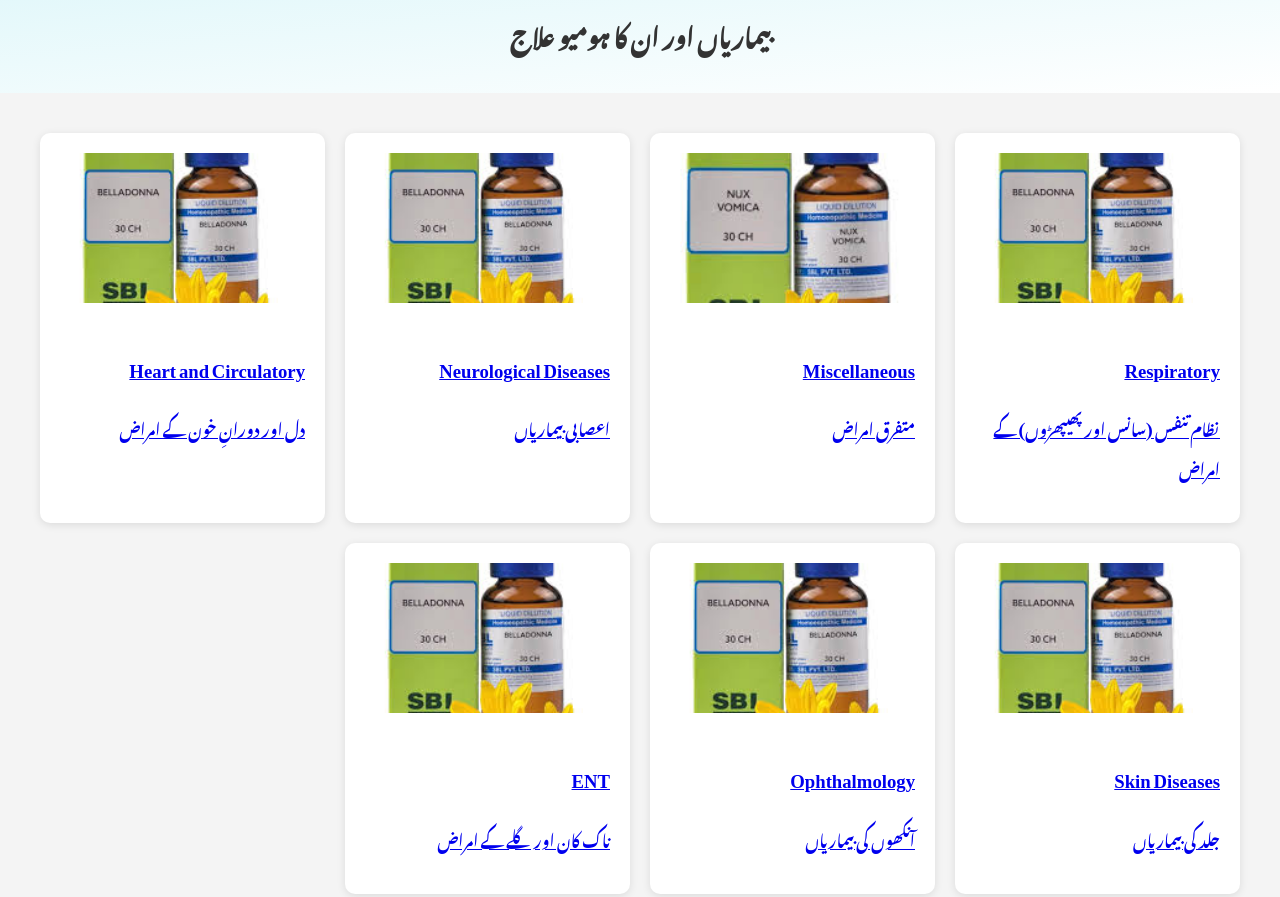
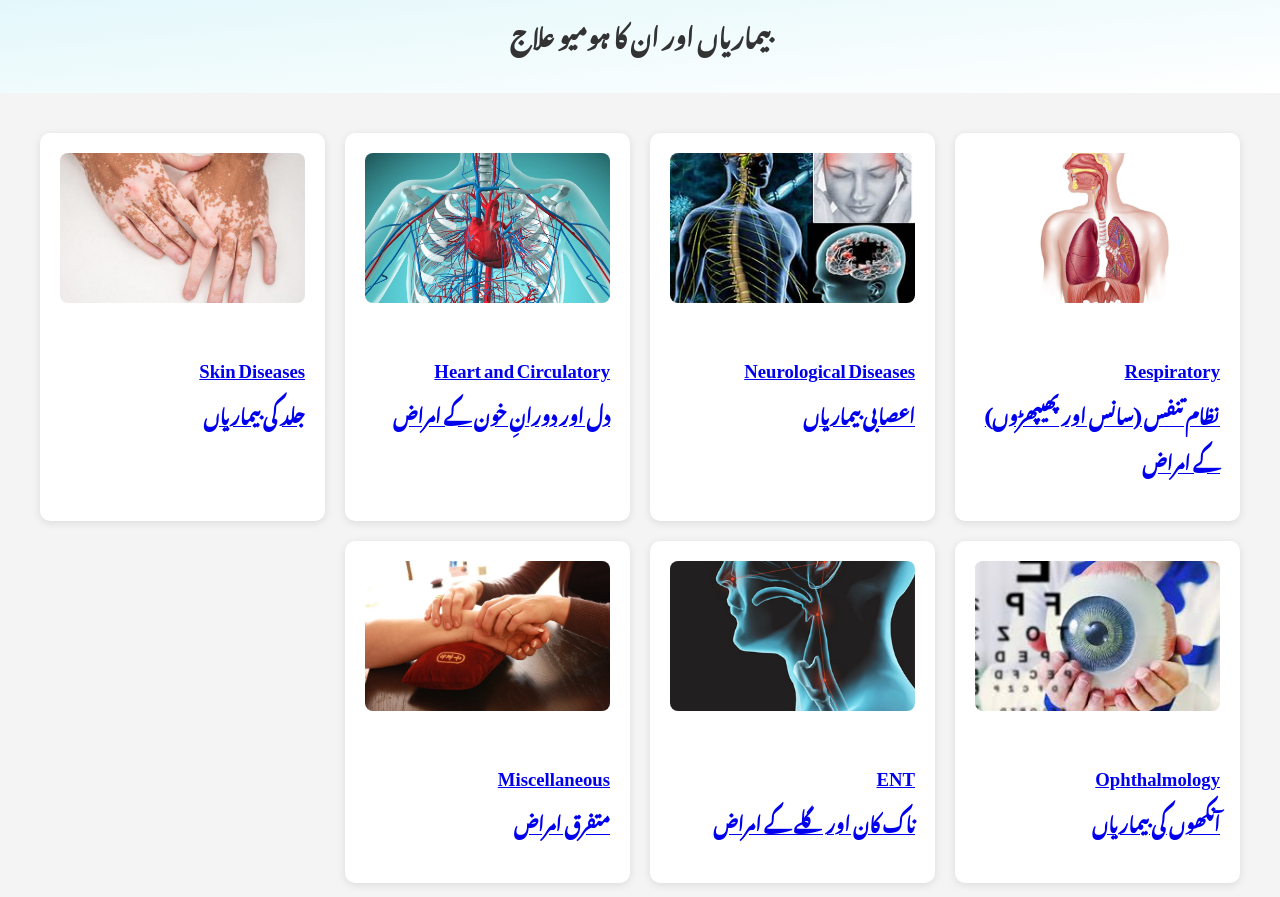
Before and after one commit to fhdiftkhar/Homoeovision, a plain HTML site: page diseases.html in a window 1280 px wide. Shown: the part 180-1077 px from the top of the page. Drawn offline with Linux system fonts and the light colour scheme; a web font is replaced by a local one.

Commit message:
Headings images
Headings images

```diff
--- a/diseases.html
+++ b/diseases.html
@@ -51,39 +51,40 @@
 
   <section class="cards" id="medicineCards">
     <a class="card" href="respiratory.html">
-      <img src="img/belladona.jpeg" alt="Arnica Montana">
-      <h3>Respiratory</h3>
-      <p>نظام تنفس (سانس اور پھیپھڑوں) کے امراض </p>
+      <img src="img/Respiratory.jpg" alt="Arnica Montana">
+      <h3>Respiratory<br>
+      نظام تنفس (سانس اور پھیپھڑوں) کے امراض </h3>
     </a>
-    <a class="card" href="nux-vomica.html">
-      <img src="img/vomica.jpeg" alt="Nux Vomica">
-      <h3>Miscellaneous</h3>
-      <p>متفرق امراض</p>
-    </a>
+
     <a class="card" href="belladonna.html">
-      <img src="img/belladona.jpeg" alt="Belladonna">
-      <h3>Neurological Diseases</h3>
-      <p>اعصابی بیماریاں</p>
+      <img src="img/Neurological Diseases.png" alt="Belladonna">
+      <h3>Neurological Diseases<br>
+      اعصابی بیماریاں</h3>
     </a>
     <a class="card" href="test.html">
-      <img src="img/belladona.jpeg" alt="Belladonna">
-      <h3>Heart and Circulatory</h3>
-      <p>دل اور دورانِ خون کے امراض</p>
+      <img src="img/Heart and Circulatory.jpg" alt="Belladonna">
+      <h3>Heart and Circulatory<br>
+      دل اور دورانِ خون کے امراض</h3>
     </a>
     <a class="card" href="test.html">
-      <img src="img/belladona.jpeg" alt="Belladonna">
-      <h3>Skin Diseases</h3>
-      <p>جلد کی بیماریاں</p>
+      <img src="img/Skin Diseases.jpg" alt="Belladonna">
+      <h3>Skin Diseases<br>
+      جلد کی بیماریاں</h3>
     </a>
     <a class="card" href="test.html">
-      <img src="img/belladona.jpeg" alt="Belladonna">
-      <h3>Ophthalmology</h3>
-      <p>آنکھوں کی بیماریاں</p>
+      <img src="img/Ophthalmology.jpg" alt="Belladonna">
+      <h3>Ophthalmology<br>
+      آنکھوں کی بیماریاں</h3>
     </a>
     <a class="card" href="test.html">
-      <img src="img/belladona.jpeg" alt="Belladonna">
-      <h3>ENT</h3>
-      <p>ناک کان اور گلے کے امراض</p>
+      <img src="img/ENT.jpg" alt="Belladonna">
+      <h3>ENT<br>
+      ناک کان اور گلے کے امراض</h3>
+    </a>
+        <a class="card" href="nux-vomica.html">
+      <img src="img/Miscellaneous.jpg" alt="Nux Vomica">
+      <h3>Miscellaneous<br>
+      متفرق امراض</h3>
     </a>
 
   </section>
```
Also changed, not shown: img/ENT.jpg (added), img/Heart and Circulatory.jpg (added), img/Miscellaneous.jpg (added), img/Neurological Diseases.png (added), img/Ophthalmology.jpg (added), img/Respiratory.jpg (added), img/Skin Diseases.jpg (added).
